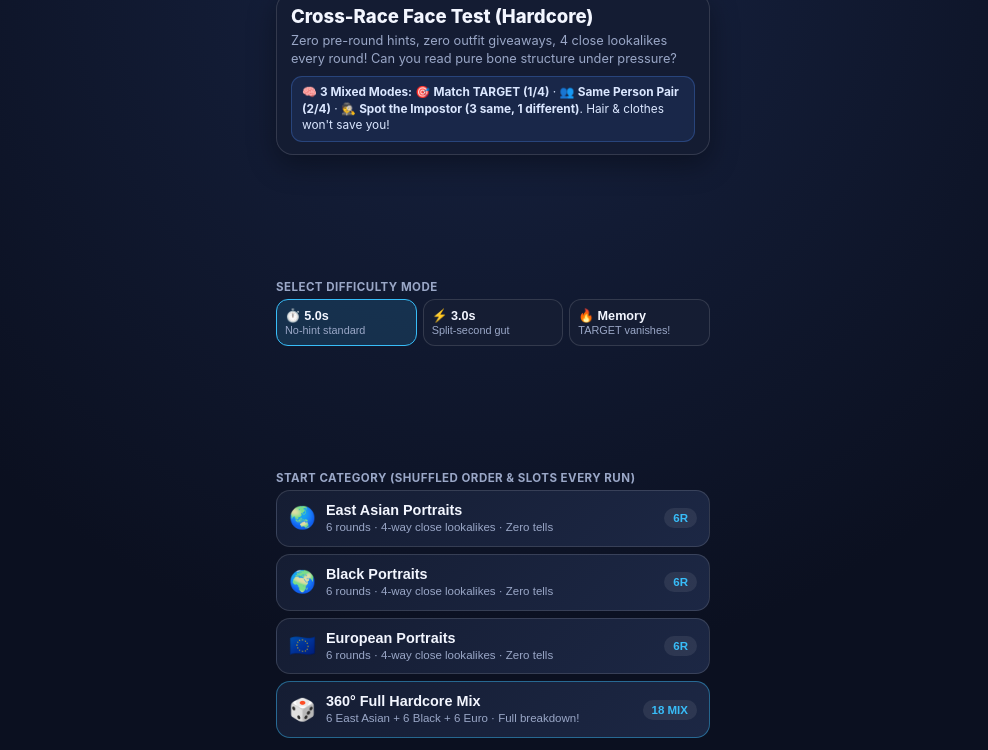
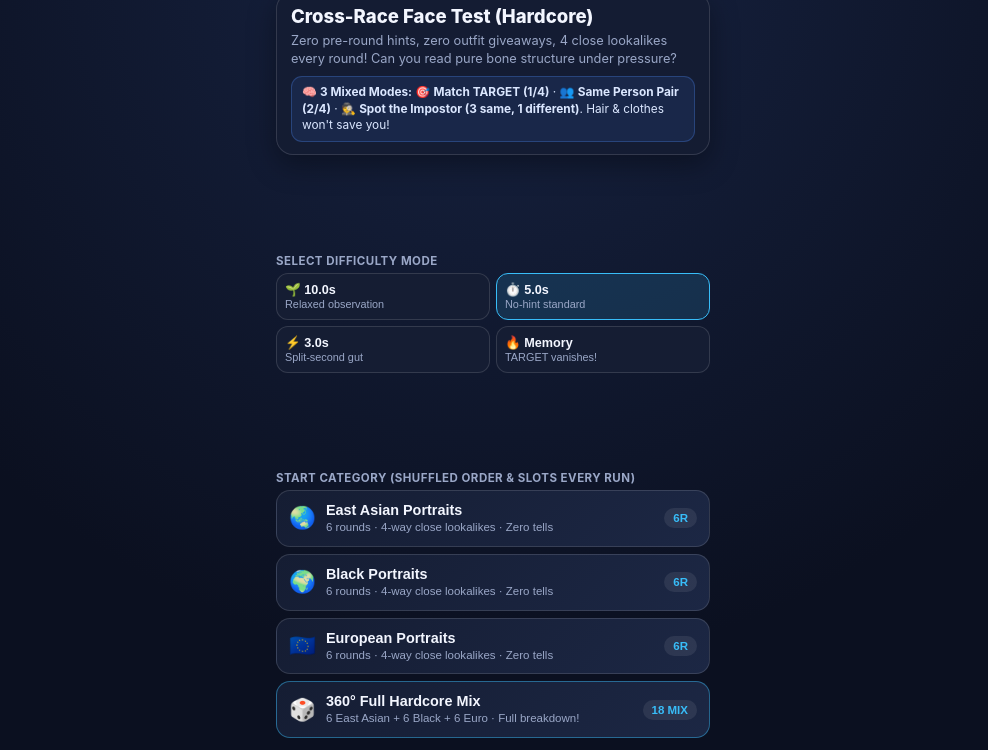
Before and after one commit to kaao7628-del/cross-race-challenge, a plain HTML site: page index.html in a window 1280 px wide. Shown: the part 50-800 px from the top of the page, without its empty margins (147-1135 px from the left). Drawn offline with Linux system fonts and the light colour scheme.

Commit message:
Add Easy 10.0s difficulty mode

```diff
--- a/index.html
+++ b/index.html
@@ -165,7 +165,7 @@
     }
     .speed-row {
       display: grid;
-      grid-template-columns: repeat(3, 1fr);
+      grid-template-columns: repeat(2, 1fr);
       gap: 6px;
     }
     .speed-btn {
@@ -595,6 +595,10 @@
       <div>
         <div class="section-label" id="t-speed-label"></div>
         <div class="speed-row">
+          <button class="speed-btn" id="speed-easy" onclick="setMode('easy')">
+            <strong>🌱 10.0s</strong>
+            <span id="t-speed-easy-desc"></span>
+          </button>
           <button class="speed-btn active" id="speed-normal" onclick="setMode('normal')">
             <strong>⏱️ 5.0s</strong>
             <span id="t-speed-normal-desc"></span>
@@ -716,6 +720,7 @@ const UI = {
     heroSub: "Null Vorab-Tipps, keine verräterischen Kleidungs-Tricks! 18 echte Doppelgänger-Runden – erkennst du die echte Knochenstruktur?",
     scienceNote: "🧠 <b>3 Modi im Zufalls-Mix:</b> 🎯 <b>TARGET-Match (1/4)</b> · 👥 <b>Zwillings-Paar (2/4)</b> · 🕵️ <b>Hochstapler finden (3 gleich, 1 anders)</b>. Kleidung & Frisur helfen hier nicht!",
     speedLabel: "Schwierigkeitsgrad wählen",
+    speedEasyDesc: "Entspanntes Analysieren",
     speedNormalDesc: "Standard ohne Tipps",
     speedBlitzDesc: "Reiner Instinkt",
     speedMemoryDesc: "TARGET verschwindet!",
@@ -767,6 +772,7 @@ const UI = {
     heroSub: "Zero pre-round hints, zero outfit giveaways, 4 close lookalikes every round! Can you read pure bone structure under pressure?",
     scienceNote: "🧠 <b>3 Mixed Modes:</b> 🎯 <b>Match TARGET (1/4)</b> · 👥 <b>Same Person Pair (2/4)</b> · 🕵️ <b>Spot the Impostor (3 same, 1 different)</b>. Hair & clothes won't save you!",
     speedLabel: "Select Difficulty Mode",
+    speedEasyDesc: "Relaxed observation",
     speedNormalDesc: "No-hint standard",
     speedBlitzDesc: "Split-second gut",
     speedMemoryDesc: "TARGET vanishes!",
@@ -818,6 +824,7 @@ const UI = {
     heroSub: "사전 힌트 제로 · 옷차림/점 꼼수 제로! 초박빙 실사 도플갱어들 사이에서 오직 안면 골격만으로 정답을 찾아보세요.",
     scienceNote: "🧠 <b>3가지 실전 미션 랜덤 출제:</b> 🎯 <b>TARGET 매칭(4지선다)</b> · 👥 <b>동일인물 2장 찾기</b> · 🕵️ <b>스파이 1명 색출(3장 동일인물 · 1명 타인)</b>. 머리·안경·배경 패턴으로는 절대 풀 수 없습니다!",
     speedLabel: "난이도 모드 선택 (사진 100% 표시 후 카운트 시작)",
+    speedEasyDesc: "이지 · 여유로운 관찰",
     speedNormalDesc: "노힌트 실전 표준",
     speedBlitzDesc: "초고속 직관 극한",
     speedMemoryDesc: "1.8초 뒤 타겟 블라인드!",
@@ -1307,6 +1314,7 @@ function catName(cat) {
 }
 
 function getRoundTimeSec(r) {
+  if (gameMode === "easy") return 10.0;
   if (gameMode === "normal") return 5.0;
   if (gameMode === "blitz") return 3.0;
   return r.type === "target4" ? 3.5 : 2.7;
@@ -1334,6 +1342,7 @@ function setLang(l) {
 
 function setMode(m) {
   gameMode = m;
+  document.getElementById("speed-easy").classList.toggle("active", m === "easy");
   document.getElementById("speed-normal").classList.toggle("active", m === "normal");
   document.getElementById("speed-blitz").classList.toggle("active", m === "blitz");
   document.getElementById("speed-memory").classList.toggle("active", m === "memory");
@@ -1346,6 +1355,7 @@ function renderStaticText() {
   document.getElementById("t-hero-sub").textContent = t.heroSub;
   document.getElementById("t-science-note").innerHTML = t.scienceNote;
   document.getElementById("t-speed-label").textContent = t.speedLabel;
+  document.getElementById("t-speed-easy-desc").textContent = t.speedEasyDesc;
   document.getElementById("t-speed-normal-desc").textContent = t.speedNormalDesc;
   document.getElementById("t-speed-blitz-desc").textContent = t.speedBlitzDesc;
   document.getElementById("t-speed-memory-desc").textContent = t.speedMemoryDesc;
@@ -1727,7 +1737,7 @@ async function shareGameLink() {
 async function copyShare() {
   const t = UI[lang];
   const avg = historyLog.length ? (historyLog.reduce((a, b) => a + b.elapsed, 0) / historyLog.length).toFixed(2) : "0.00";
-  const modeStr = gameMode === "memory" ? "Memory Hardcore 🔥" : gameMode === "blitz" ? "Blitz 3.0s ⚡" : "Normal 5.0s ⏱️";
+  const modeStr = gameMode === "easy" ? "Easy 10.0s 🌱" : gameMode === "memory" ? "Memory Hardcore 🔥" : gameMode === "blitz" ? "Blitz 3.0s ⚡" : "Normal 5.0s ⏱️";
   const url = getCleanShareUrl();
   let msg = "";
   if (lang === "de") {
```
